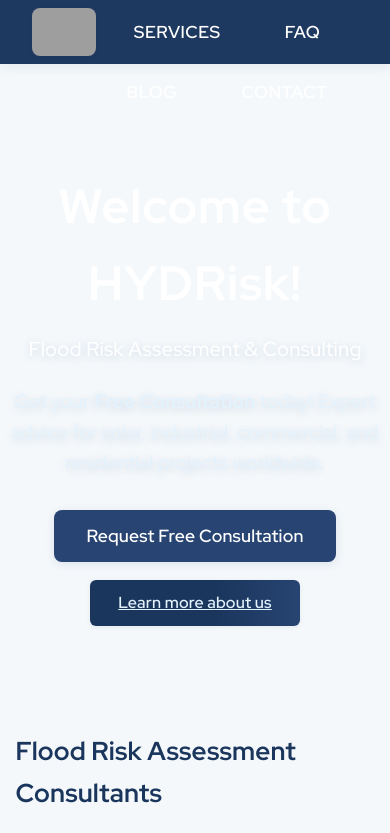
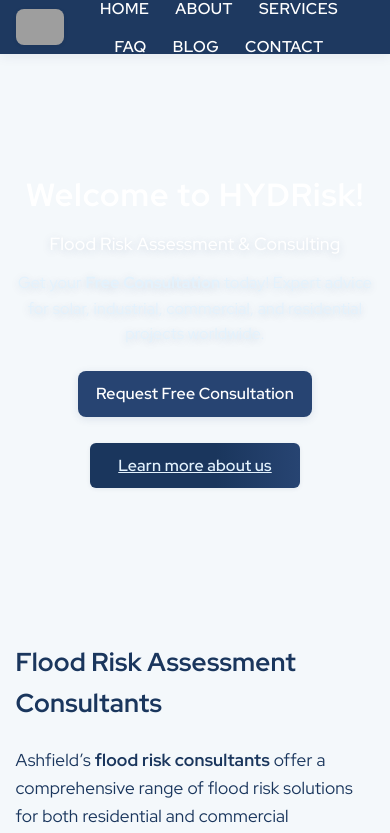
Before and after one commit to Pravin9521/HYDRisk-Website, a plain HTML site: page index.html in a window 390 px wide. Shown: the top 833 px of the page. Drawn offline with Linux system fonts and the light colour scheme; grey boxes are pictures that could not be loaded; a web font is replaced by a local one.

Commit message:
New Mobile Changes

```diff
--- a/style.css
+++ b/style.css
@@ -88,6 +88,49 @@
   }
   .services-background, .hero-background {
     display: none !important;
+  }
+  /* Hero section mobile improvements */
+  .parallax-section.hero {
+    min-height: 60vh;
+    padding: 0 0 24px 0;
+  }
+  header h1, .hero-title {
+    font-size: 2rem !important;
+    margin-bottom: 10px !important;
+  }
+  header h3, .hero-subtitle {
+    font-size: 1.1rem !important;
+    margin-bottom: 12px !important;
+  }
+  header p {
+    font-size: 1rem !important;
+    margin: 10px 0 16px 0 !important;
+  }
+  .hero-cta.btn, header a.btn, .btn {
+    font-size: 1rem !important;
+    padding: 10px 18px !important;
+    margin-bottom: 8px !important;
+    margin-top: 8px !important;
+  }
+  .video-overlay {
+    background: linear-gradient(180deg, rgba(39,68,114,0.75) 0%, rgba(39,68,114,0.45) 100%) !important;
+  }
+  nav {
+    flex-direction: row;
+    height: 54px !important;
+    padding: 0 2vw !important;
+  }
+  nav .logo {
+    height: 36px !important;
+    margin-left: 8px !important;
+  }
+  nav ul {
+    gap: 10px !important;
+    margin-right: 8px !important;
+  }
+  nav ul li a {
+    font-size: 0.98rem !important;
+    padding: 6px 8px !important;
   }
 }
 
```
